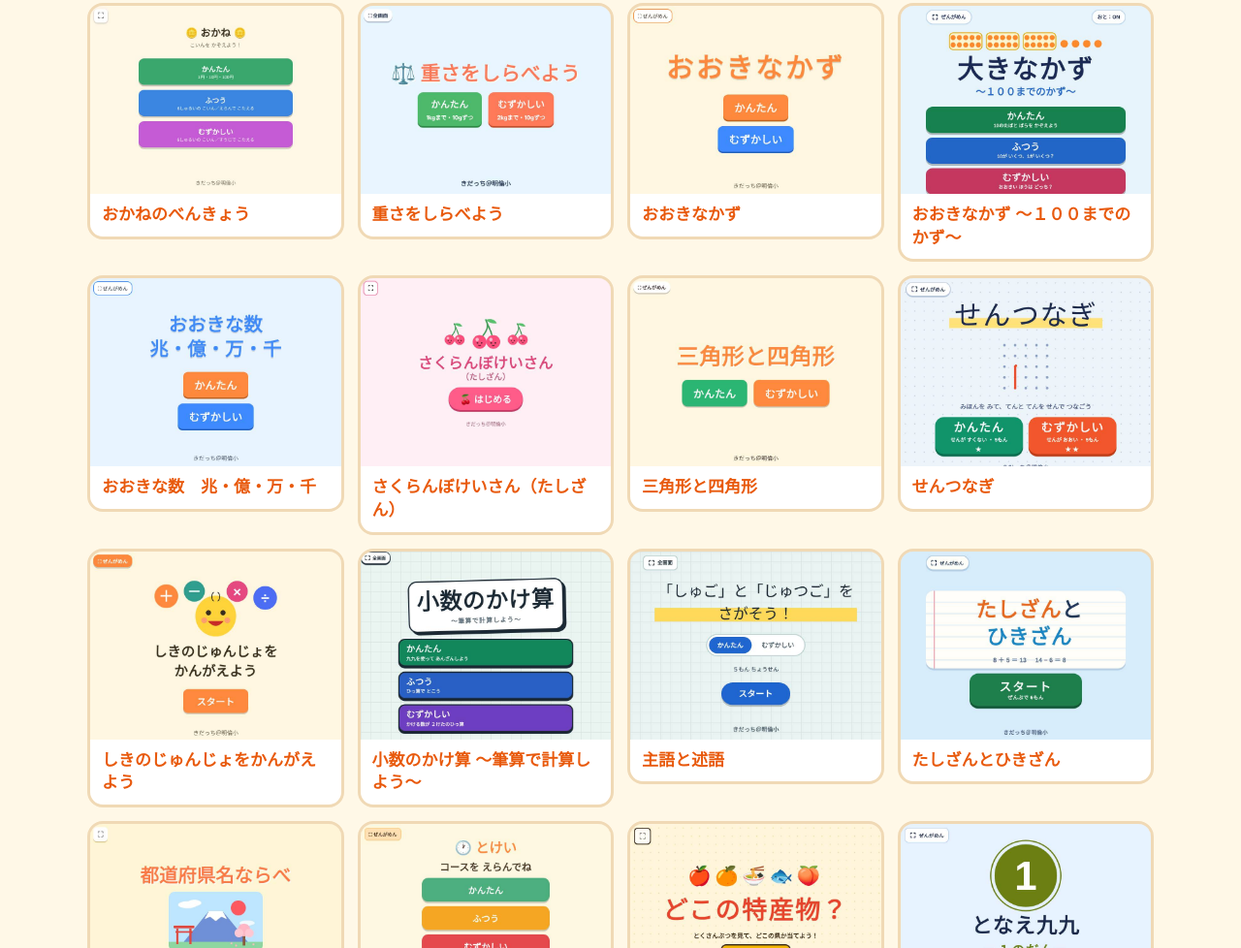
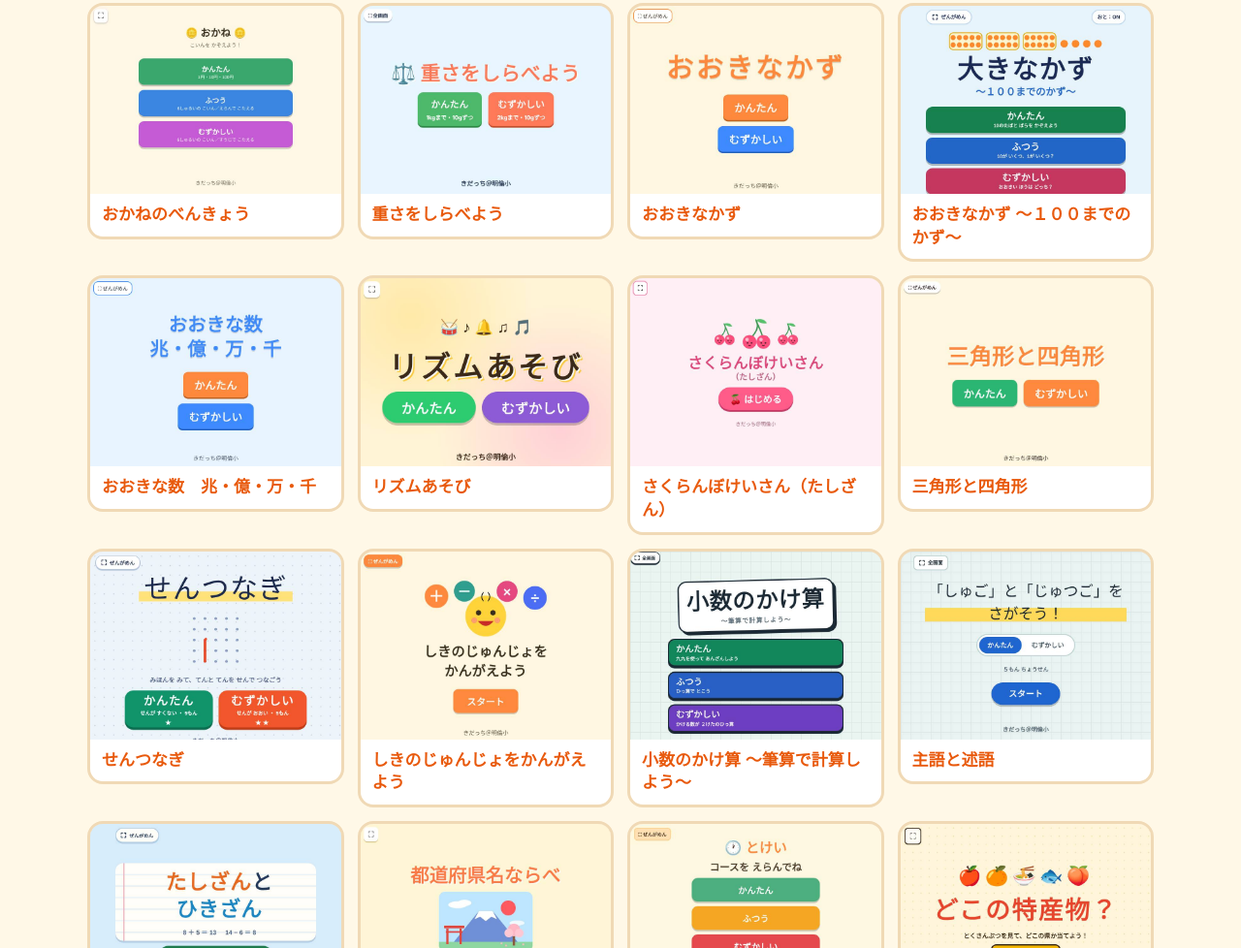
Before and after one commit to nakayoshi-rinrin/all-apps, a plain HTML site: page index.html in a window 1280 px wide. Shown: the part 1685-2663 px from the top of the page at 97% size. Drawn offline with Linux system fonts and the light colour scheme.

Commit message:
Add rizumu-asobi to thumbnail list
Co-Authored-By: Claude Sonnet 5.5 <noreply@anthropic.com>
Claude-Session: https://claude.ai/code/session_012orZHEc8vWesUBDbVPonB4

```diff
--- a/index.html
+++ b/index.html
@@ -16,7 +16,7 @@ img{display:block;width:100%;height:auto;aspect-ratio:4/3;object-fit:cover;backg
 a span{display:block;padding:10px 12px;line-height:1.4}
 footer{text-align:center;margin:28px;opacity:.7}
 </style></head>
-<body><h1>全アプリ一覧</h1><p class="n">50こ</p>
+<body><h1>全アプリ一覧</h1><p class="n">51こ</p>
 <ul>
 <li><a href="https://nakayoshi-rinrin.github.io/app/100made-kazu/"><img src="thumbs/100made-kazu.jpg" alt="" width="800" height="600" loading="lazy"><span>１００までのかず</span></a></li>
 <li><a href="https://nakayoshi-rinrin.github.io/app/dare-dousita/"><img src="thumbs/dare-dousita.jpg" alt="" width="800" height="600" loading="lazy"><span>だれが、なにをしているの？</span></a></li>
@@ -47,6 +47,7 @@ footer{text-align:center;margin:28px;opacity:.7}
 <li><a href="https://nakayoshi-rinrin.github.io/app/ookinakazu/"><img src="thumbs/ookinakazu.jpg" alt="" width="800" height="600" loading="lazy"><span>おおきなかず</span></a></li>
 <li><a href="https://nakayoshi-rinrin.github.io/app/ookinakazu-100/"><img src="thumbs/ookinakazu-100.jpg" alt="" width="800" height="600" loading="lazy"><span>おおきなかず ～１００までのかず～</span></a></li>
 <li><a href="https://nakayoshi-rinrin.github.io/app/ookinakazu-oku-tyo/"><img src="thumbs/ookinakazu-oku-tyo.jpg" alt="" width="800" height="600" loading="lazy"><span>おおきな数　兆・億・万・千</span></a></li>
+<li><a href="https://nakayoshi-rinrin.github.io/app/rizumu-asobi/"><img src="thumbs/rizumu-asobi.jpg" alt="" width="800" height="600" loading="lazy"><span>リズムあそび</span></a></li>
 <li><a href="https://nakayoshi-rinrin.github.io/app/sakuranbo-tashizan/"><img src="thumbs/sakuranbo-tashizan.jpg" alt="" width="800" height="600" loading="lazy"><span>さくらんぼけいさん（たしざん）</span></a></li>
 <li><a href="https://nakayoshi-rinrin.github.io/app/sankakukei-shikakukei/"><img src="thumbs/sankakukei-shikakukei.jpg" alt="" width="800" height="600" loading="lazy"><span>三角形と四角形</span></a></li>
 <li><a href="https://nakayoshi-rinrin.github.io/app/sentunagi/"><img src="thumbs/sentunagi.jpg" alt="" width="800" height="600" loading="lazy"><span>せんつなぎ</span></a></li>
```
Also changed, not shown: thumbs/rizumu-asobi.jpg (added).
